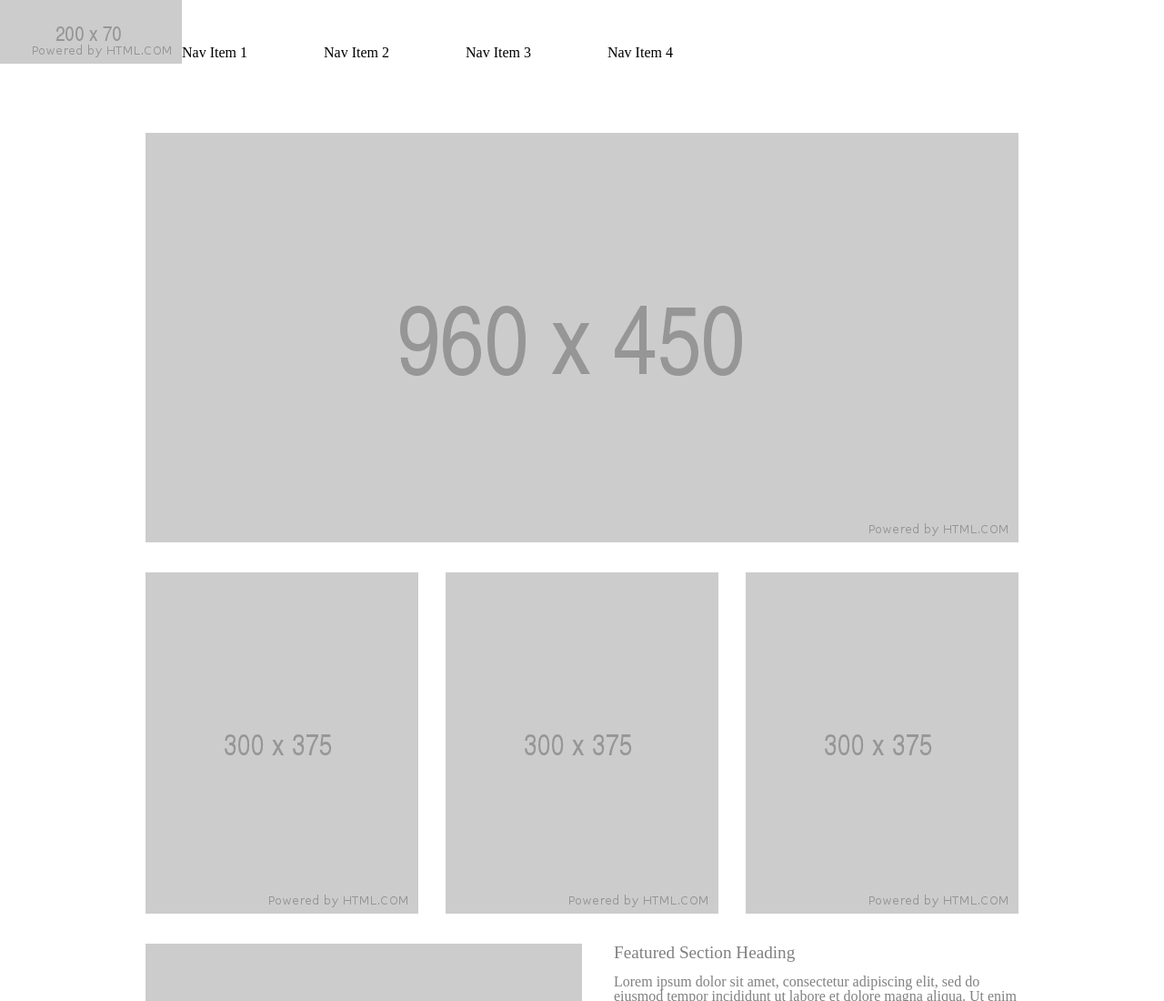
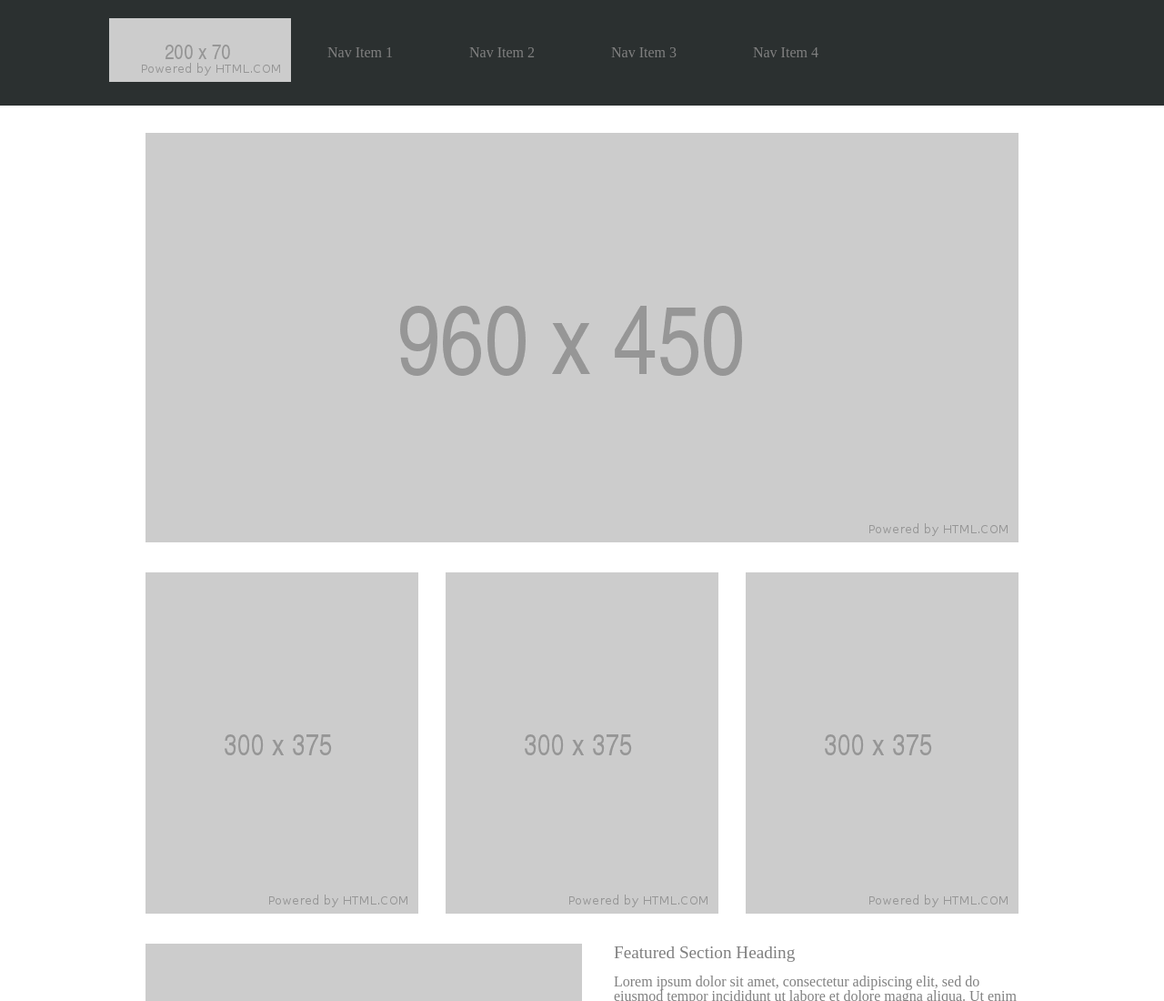
Before and after one commit to lhchandler4/wirefame-exercise, a plain HTML site: page index.html in a window 1280 px wide. Shown: the top 1100 px of the page at 91% size. Drawn offline with Linux system fonts and the light colour scheme.

Commit message:
finished I think

```diff
--- a/index.html
+++ b/index.html
@@ -11,14 +11,14 @@
 
 <body>
     <header>
-      <section>
-        <img src="img/200x70.png"/>
+      <section id="top">
+        <img id= "headerimg" src="img/200x70.png"/>
 
         <ul>
-          <li>Nav Item 1</li>
-          <li>Nav Item 2</li>
-          <li>Nav Item 3</li>
-          <li>Nav Item 4</li>
+          <li><a>Nav Item 1</a></li>
+          <li><a>Nav Item 2</a></li>
+          <li><a>Nav Item 3</a></li>
+          <li><a>Nav Item 4</a></li>
         </ul>
 
       </section>
--- a/style.css
+++ b/style.css
@@ -1,5 +1,5 @@
-a:visited{
-  color: gray;
+#top {
+  background-color: rgb(43, 48, 48);
 }
 
 header ul{
@@ -10,14 +10,24 @@ header ul{
 
 header li{
   display: inline;
-  margin-right: 80px;
+  margin-right: 40px;
 }
 
 main{
   background-color: white;
   color: gray;
+  margin: 0 auto;
   width: 960px;
-  margin: 0 auto;
+}
+
+#headerimg {
+  margin-left: 120px;
+  margin-top: 20px;
+}
+
+li a {
+  margin-left: 40px;
+  color: gray;
 }
 
 main img{
@@ -25,8 +35,8 @@ main img{
 }
 
 main li{
+  margin-right: 30px;
   float:left;
-  margin-right: 30px;
 }
 
 main li:last-child{
@@ -42,28 +52,28 @@ section img{
 }
 
 h2{
+  font-size: larger;
+  margin-left: 515px;
   padding-top: 30px;
   padding-bottom: 15px;
-  margin-left: 515px;
-  font-size: larger;
 }
 
 p{
   height: 310px;
   width: 450px;
+  margin-left: 515px;
+  font-size: medium;
   overflow: scroll;
-  font-size: medium;
-  margin-left: 515px;
 }
 
 button{
-  padding-top: 10px;
+  margin-left: 3%;
   padding-bottom: 10px;
   padding-left: 10px;
+  margin-bottom: 2%;
+  padding-top: 10px;
+  margin-top: 15px;
   padding-right: 10px;
-  margin-left: 3%;
-  margin-top: 15px;
-  margin-bottom: 2%;
   color: white;
   background: black;
   font-size: medium;
```
